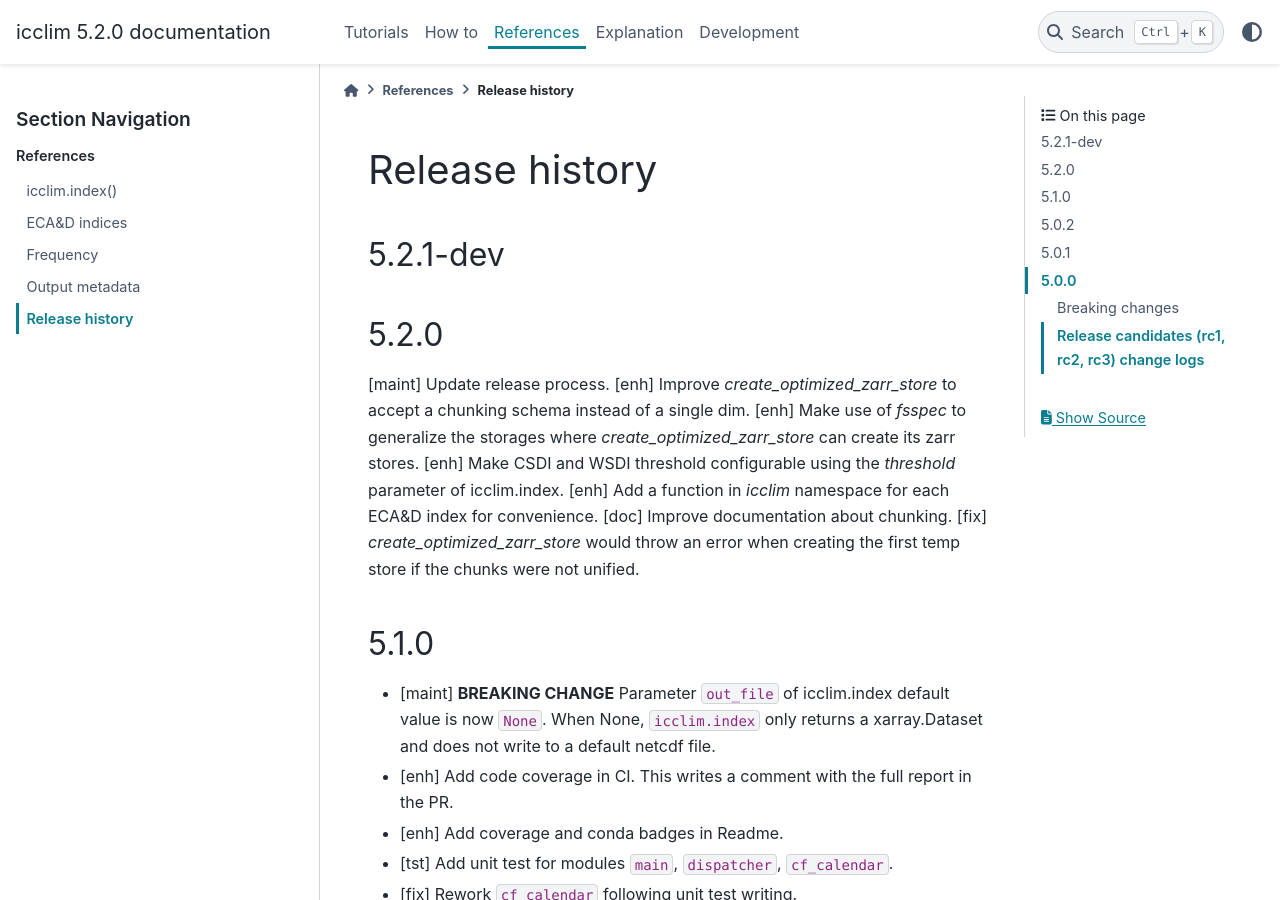
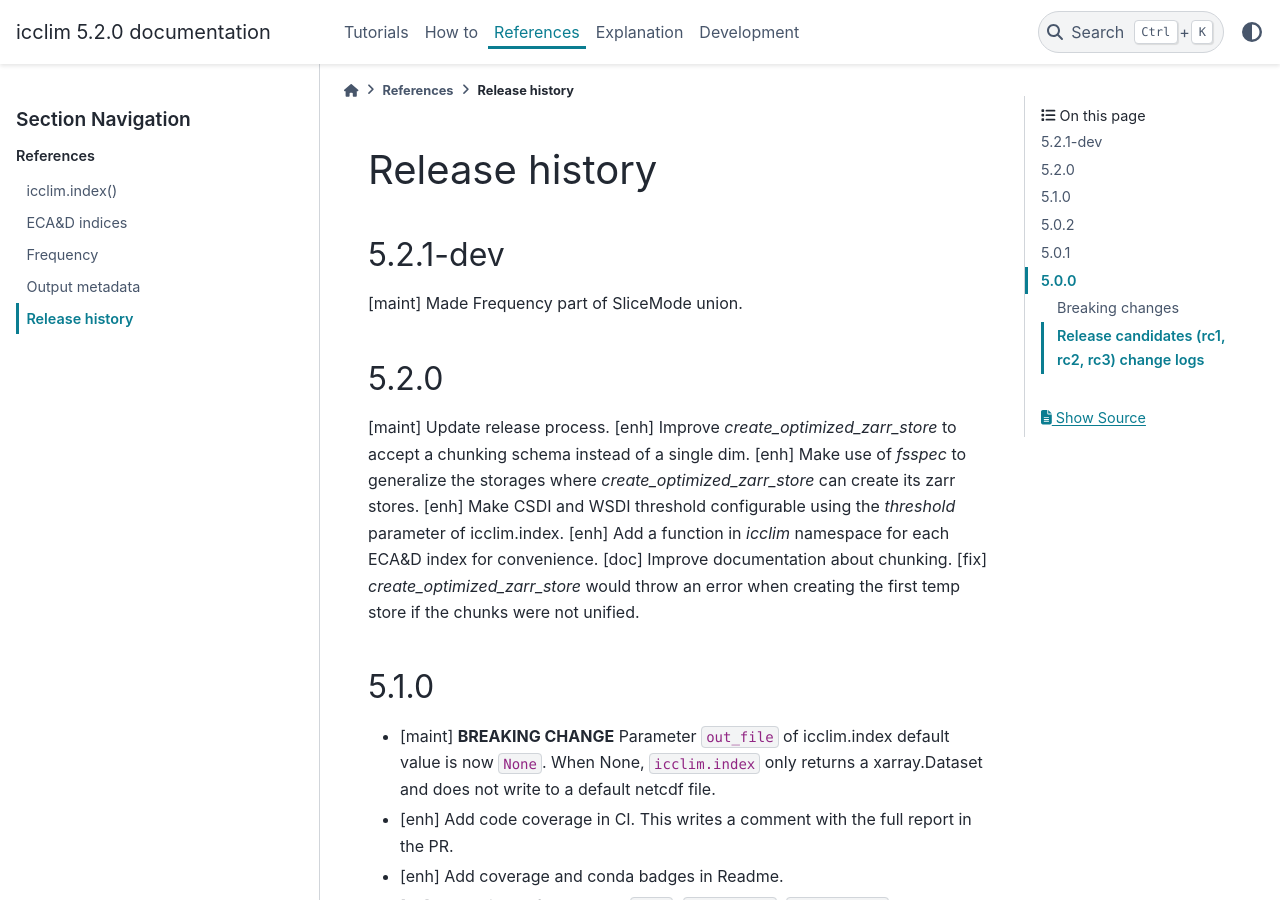
Before and after one commit to cerfacs-globc/icclim, a Sphinx documentation site: the page built from doc/source/references/release_notes.rst, in a window 1280 px wide and 900 px high. Built offline with Sphinx 7.4.7 and the PyData theme 0.15.4, drawn with Linux system fonts in a browser that asks for light colours.

Commit message:
DOC: Update release notes

```diff
--- a/doc/source/references/release_notes.rst
+++ b/doc/source/references/release_notes.rst
@@ -3,6 +3,7 @@ Release history
 
 5.2.1-dev
 ---------
+[maint] Made Frequency part of SliceMode union.
 
 5.2.0
 -----
```
